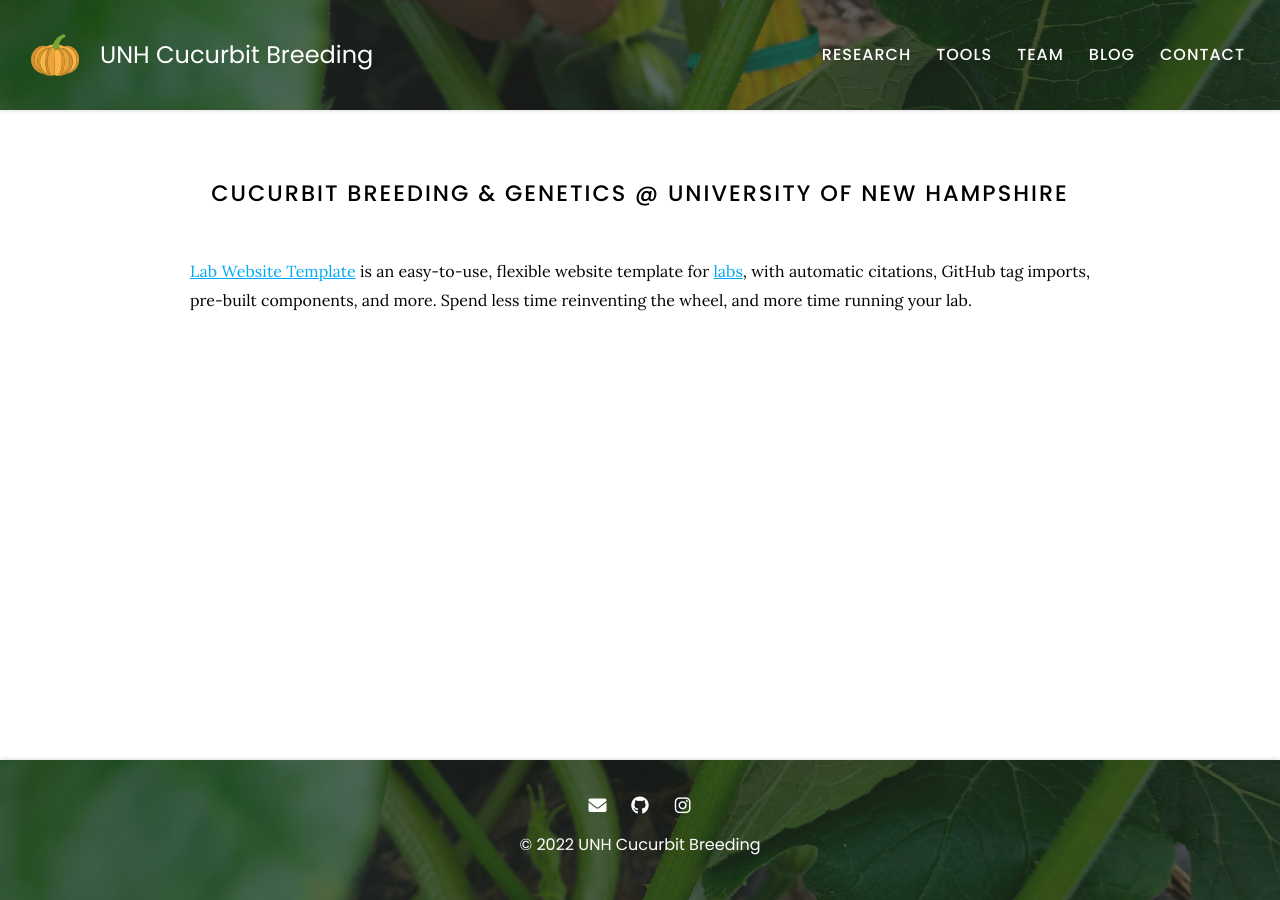
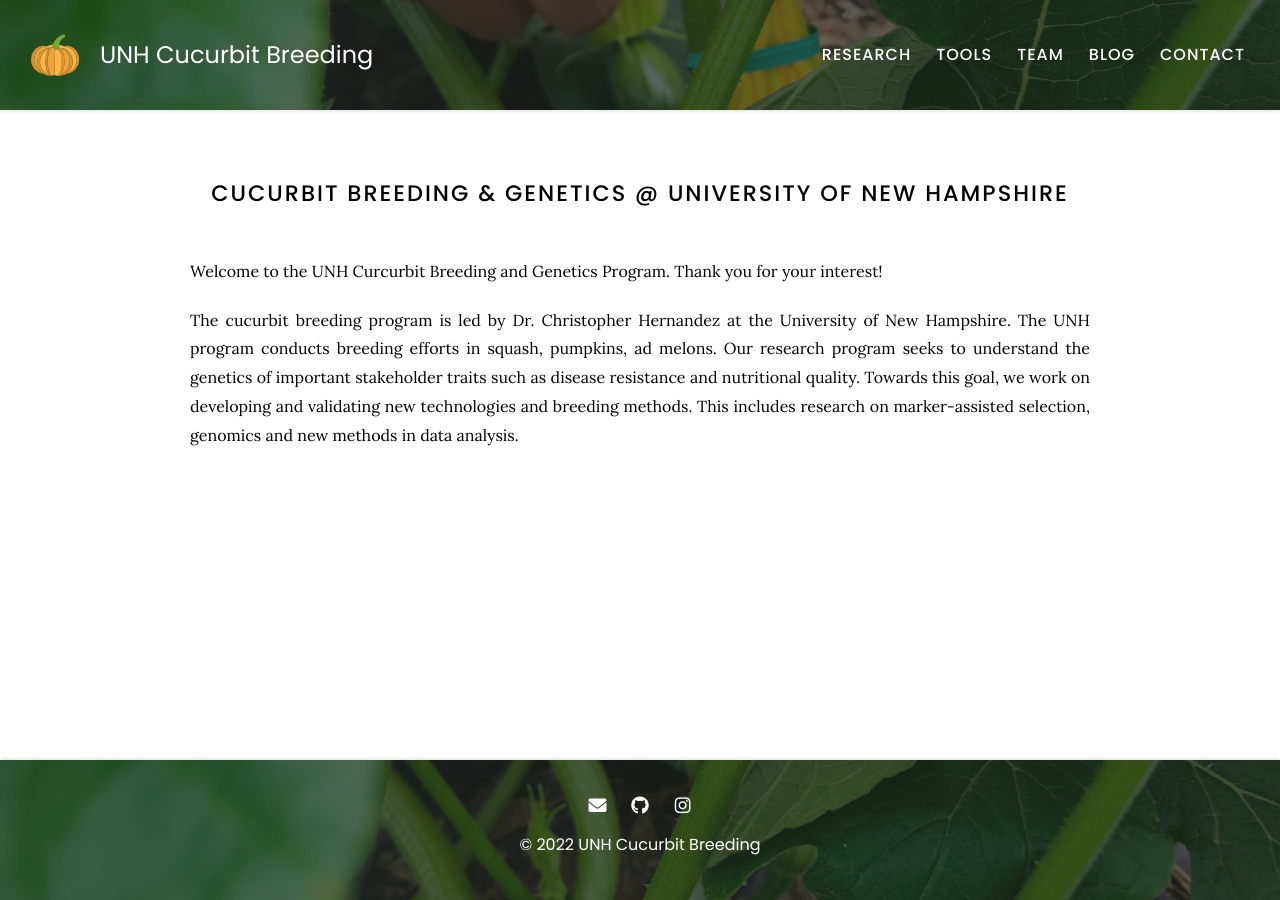
Before and after one commit to UNH-Cucurbits/unhcucurbits-website, a Jekyll site: the page built from index.md, in a window 1280 px wide. Built offline with Jekyll 4.4.1, drawn with Linux system fonts in a browser that asks for light colours.

Commit message:
Update index.md

```diff
--- a/index.md
+++ b/index.md
@@ -4,7 +4,8 @@ title: Home
 
 # Cucurbit Breeding & Genetics @ University of New Hampshire
 
-[Lab Website Template](https://github.com/greenelab/lab-website-template) is an easy-to-use, flexible website template for [labs](https://www.greenelab.com/), with automatic citations, GitHub tag imports, pre-built components, and more.
-Spend less time reinventing the wheel, and more time running your lab.
+Welcome to the UNH Curcurbit Breeding and Genetics Program. Thank you for your interest!
+
+The cucurbit breeding program is led by Dr. Christopher Hernandez at the University of New Hampshire. The UNH program conducts breeding efforts in squash, pumpkins, ad melons. Our research program seeks to understand the genetics of important stakeholder traits such as disease resistance and nutritional quality. Towards this goal, we work on developing and validating new technologies and breeding methods. This includes research on marker-assisted selection, genomics and new methods in data analysis.
 
 {:.center}
```
